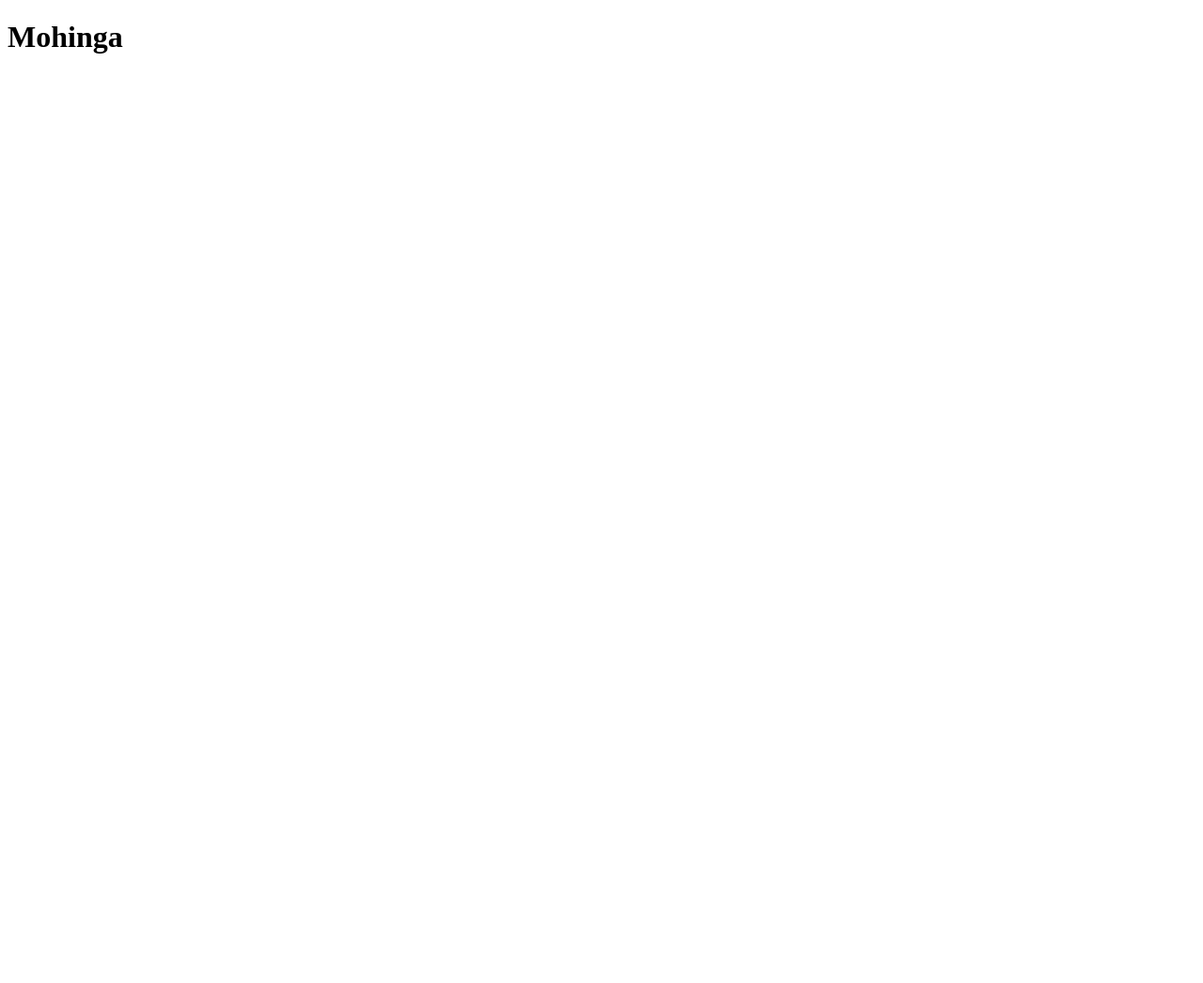
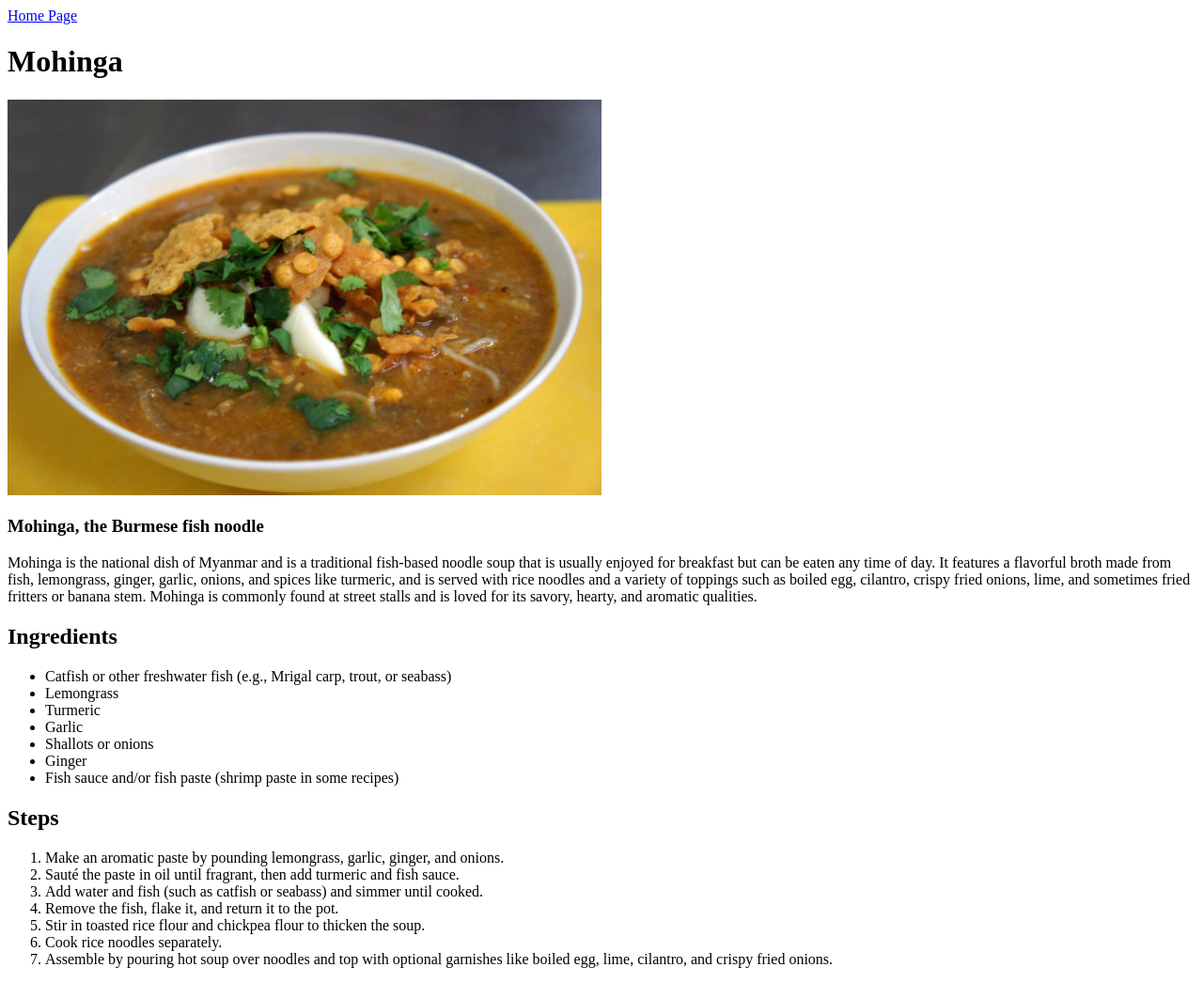
Before and after one commit to thureinminlwin/odin-recipes, a plain HTML site: page recipes/mohinga.html in a window 1280 px wide. Shown: the whole page at 94% size. Before the commit the page ends 800 px from the top, so only its background shows below. Drawn offline with Linux system fonts and the light colour scheme.

Commit message:
Add content to the recipe file
An image of mohinga, the description, ingredients and steps to make are added.

```diff
--- a/recipes/mohinga.html
+++ b/recipes/mohinga.html
@@ -6,7 +6,40 @@
     <title>Document</title>
 </head>
 <body>
+    <a href="../index.html">Home Page</a>
     <h1>Mohinga</h1>
-    <a href="../index.html"></a>
+    <img src="mohinga.jpg" alt="Mohinga, the burmese fish noodle" width="50%">
+    <h3>Mohinga, the Burmese fish noodle</h3>
+    <p>Mohinga is the national dish of Myanmar and is a traditional
+        fish-based noodle soup that is usually enjoyed for breakfast
+        but can be eaten any time of day. It features a flavorful broth made
+        from fish, lemongrass, ginger, garlic, onions, and spices like turmeric,
+        and is served with rice noodles and a variety of toppings such as boiled egg,
+        cilantro, crispy fried onions, lime, and sometimes fried fritters or banana stem.
+        Mohinga is commonly found at street stalls and is loved for its savory, hearty,
+        and aromatic qualities.</p>
+    <h2>Ingredients</h2>
+    <ul>
+        <li>Catfish or other freshwater fish (e.g., Mrigal carp, trout, or seabass)</li>
+        <li>Lemongrass</li>
+        <li>Turmeric</li>
+        <li>Garlic</li>
+        <li>Shallots or onions</li>
+        <li>Ginger</li>
+        <li>Fish sauce and/or fish paste (shrimp paste in some recipes)</li>
+    </ul>
+    <h2>Steps</h2>
+    <ol>
+        <li>Make an aromatic paste by pounding lemongrass, garlic, ginger, and onions.</li>
+        <li>Sauté the paste in oil until fragrant, then add turmeric and fish sauce.</li>
+        <li>Add water and fish (such as catfish or seabass) and simmer until cooked.</li>
+        <li>Remove the fish, flake it, and return it to the pot.</li>
+        <li>Stir in toasted rice flour and chickpea flour to thicken the soup.</li>
+        <li>Cook rice noodles separately.</li>
+        <li>Assemble by pouring hot soup over noodles and top with optional garnishes like boiled egg, lime, cilantro, and crispy fried onions.</li>
+    </ol>
+
+
+
 </body>
 </html>
```
Also changed, not shown: index.html (line endings or trailing spaces), recipes/mohinga.jpg (added).
